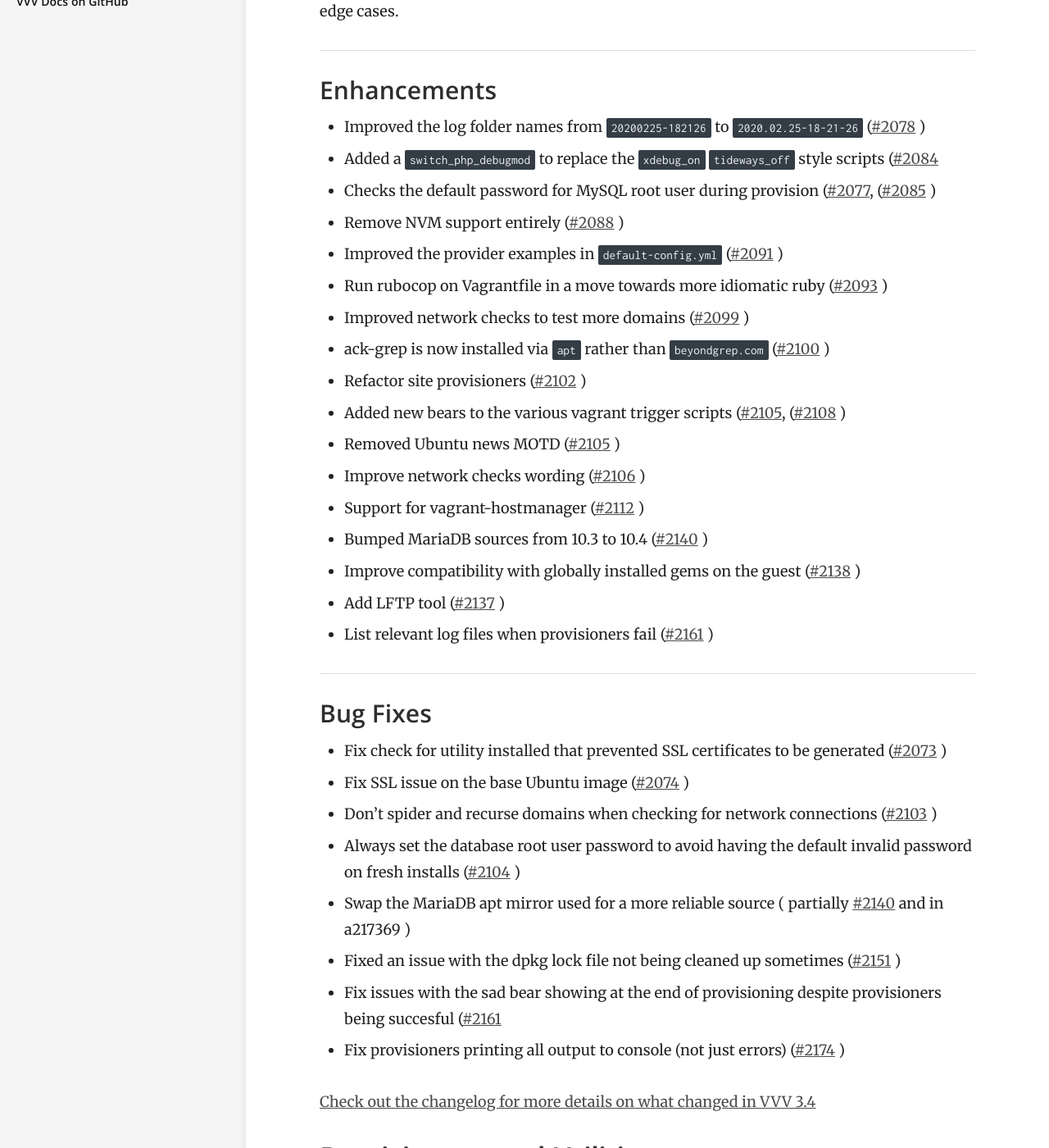
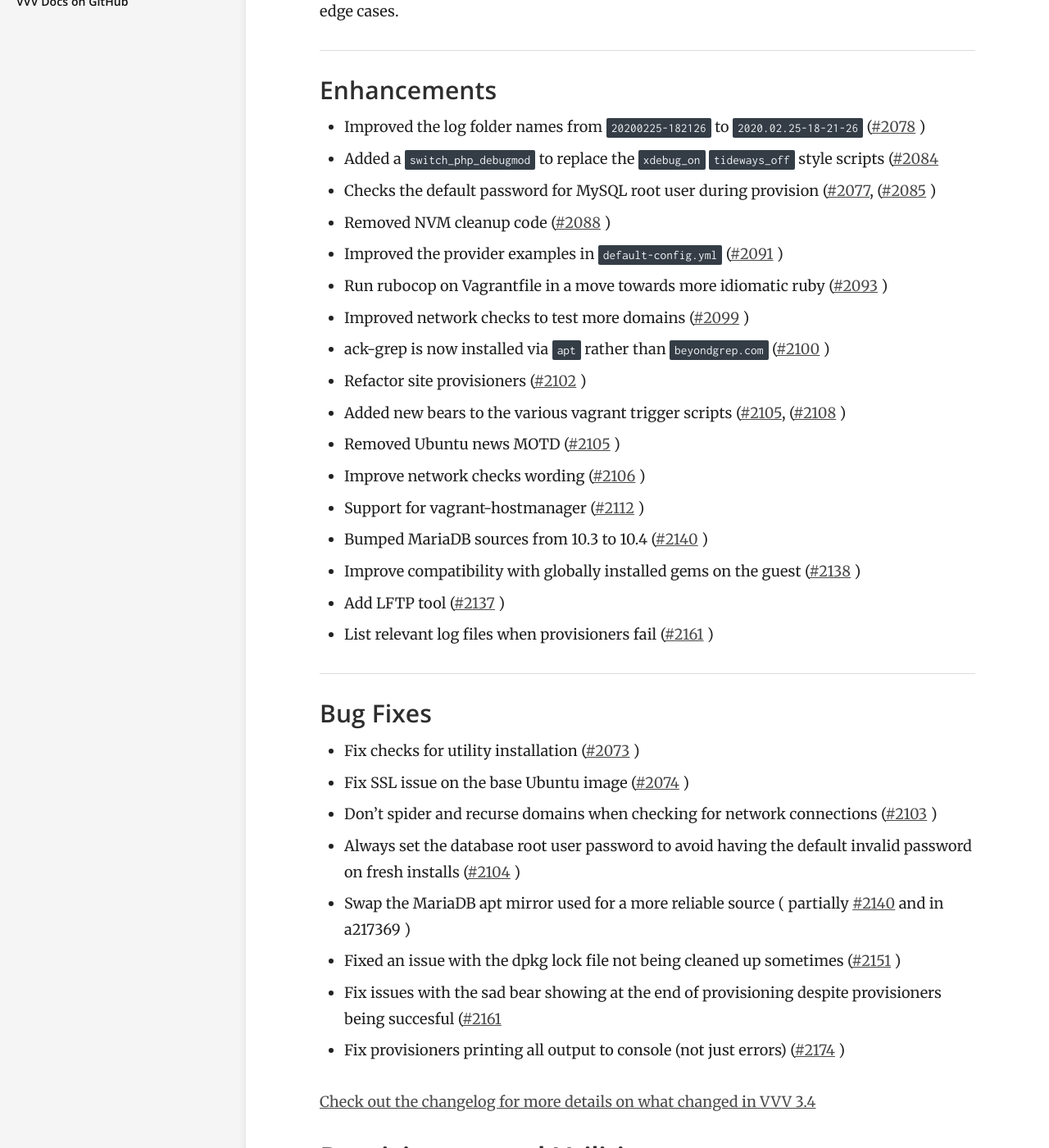
Before and after one commit to Varying-Vagrant-Vagrants/varyingvagrantvagrants.org, a Jekyll site: the page built from _posts/2020-06-04-vvv-3-4-1.md, in a window 1280 px wide and 1400 px high, scrolled down 649 px. Shown: the whole window at 82% size. Built offline with Jekyll 4.4.1, drawn with Linux system fonts in a browser that asks for light colours.

Commit message:
Update 2020-06-04-vvv-3-4-1.md

```diff
--- a/_posts/2020-06-04-vvv-3-4-1.md
+++ b/_posts/2020-06-04-vvv-3-4-1.md
@@ -23,7 +23,7 @@ This release contains a number improvements to terminal output, logging, and bug
 - Improved the log folder names from `20200225-182126` to `2020.02.25-18-21-26` ([#2078](https://github.com/Varying-Vagrant-Vagrants/vvv/pull/2078) )
 - Added a `switch_php_debugmod` to replace the `xdebug_on` `tideways_off` style scripts ([#2084](https://github.com/Varying-Vagrant-Vagrants/vvv/pull/2084)
 - Checks the default password for MySQL root user during provision ([#2077](https://github.com/Varying-Vagrant-Vagrants/vvv/pull/2077), ([#2085](https://github.com/Varying-Vagrant-Vagrants/vvv/pull/2085) )
-- Remove NVM support entirely ([#2088](https://github.com/Varying-Vagrant-Vagrants/vvv/pull/2088) )
+- Removed NVM cleanup code ([#2088](https://github.com/Varying-Vagrant-Vagrants/vvv/pull/2088) )
 - Improved the provider examples in `default-config.yml` ([#2091](https://github.com/Varying-Vagrant-Vagrants/vvv/pull/2091) )
 - Run rubocop on Vagrantfile in a move towards more idiomatic ruby ([#2093](https://github.com/Varying-Vagrant-Vagrants/vvv/pull/2093) )
 - Improved network checks to test more domains ([#2099](https://github.com/Varying-Vagrant-Vagrants/vvv/pull/2099) )
@@ -40,7 +40,7 @@ This release contains a number improvements to terminal output, logging, and bug
 
 ### Bug Fixes
 
-- Fix check for utility installed that prevented SSL certificates to be generated ([#2073](https://github.com/Varying-Vagrant-Vagrants/vvv/pull/2073) )
+- Fix checks for utility installation ([#2073](https://github.com/Varying-Vagrant-Vagrants/vvv/pull/2073) )
 - Fix SSL issue on the base Ubuntu image ([#2074](https://github.com/Varying-Vagrant-Vagrants/vvv/pull/2074) )
 - Don't spider and recurse domains when checking for network connections ([#2103](https://github.com/Varying-Vagrant-Vagrants/vvv/pull/2103) )
 - Always set the database root user password to avoid having the default invalid password on fresh installs ([#2104](https://github.com/Varying-Vagrant-Vagrants/vvv/pull/2104) )
```
